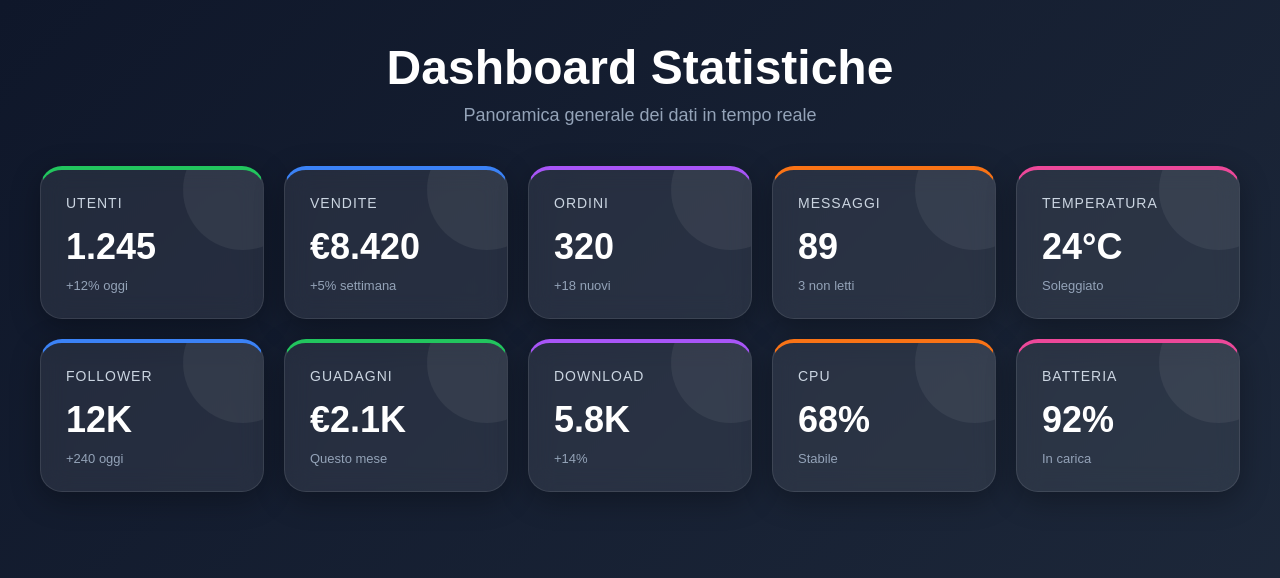
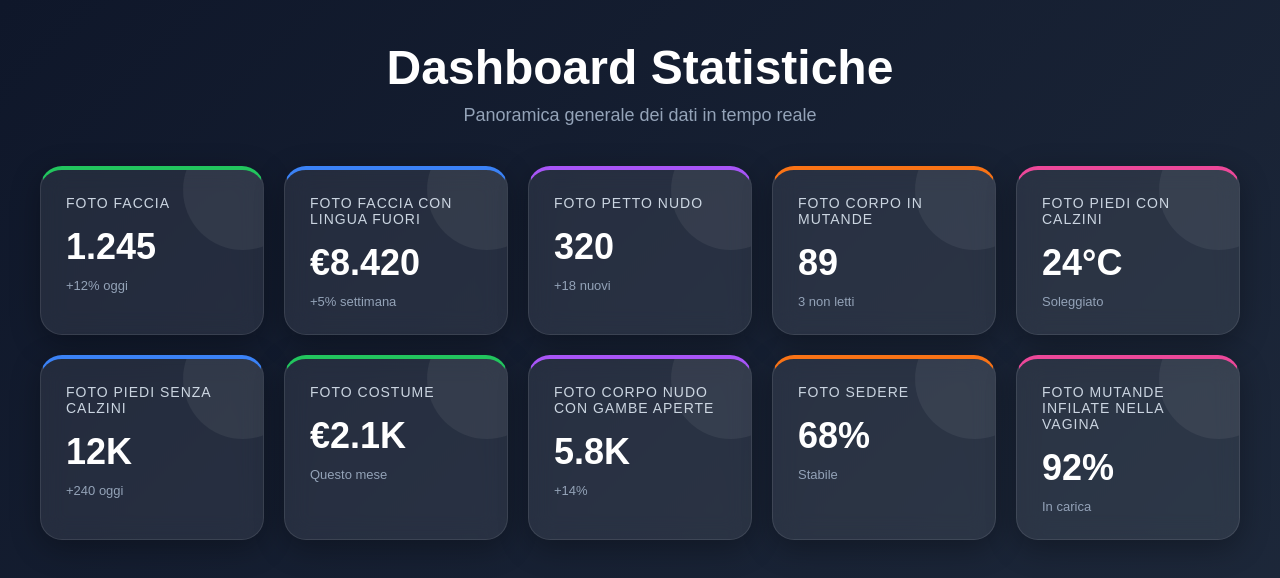
Before and after one commit to albinomassimo84-debug/da-foto-a-soldi, a plain HTML site: page index.html in a window 1280 px wide. Drawn offline with Linux system fonts and the light colour scheme.

Commit message:
Update index.html

```diff
--- a/index.html
+++ b/index.html
@@ -131,61 +131,61 @@
     <div class="container">
 
       <div class="card green">
-        <div class="title">Utenti</div>
+        <div class="title">Foto faccia</div>
         <div class="value">1.245</div>
         <div class="sub">+12% oggi</div>
       </div>
 
       <div class="card blue">
-        <div class="title">Vendite</div>
+        <div class="title">Foto faccia con lingua fuori</div>
         <div class="value">€8.420</div>
         <div class="sub">+5% settimana</div>
       </div>
 
       <div class="card purple">
-        <div class="title">Ordini</div>
+        <div class="title">Foto petto nudo</div>
         <div class="value">320</div>
         <div class="sub">+18 nuovi</div>
       </div>
 
       <div class="card orange">
-        <div class="title">Messaggi</div>
+        <div class="title">Foto corpo in mutande</div>
         <div class="value">89</div>
         <div class="sub">3 non letti</div>
       </div>
 
       <div class="card pink">
-        <div class="title">Temperatura</div>
+        <div class="title">Foto piedi con calzini</div>
         <div class="value">24°C</div>
         <div class="sub">Soleggiato</div>
       </div>
 
       <div class="card blue">
-        <div class="title">Follower</div>
+        <div class="title">Foto piedi senza calzini</div>
         <div class="value">12K</div>
         <div class="sub">+240 oggi</div>
       </div>
 
       <div class="card green">
-        <div class="title">Guadagni</div>
+        <div class="title">Foto costume</div>
         <div class="value">€2.1K</div>
         <div class="sub">Questo mese</div>
       </div>
 
       <div class="card purple">
-        <div class="title">Download</div>
+        <div class="title">Foto corpo nudo con gambe aperte</div>
         <div class="value">5.8K</div>
         <div class="sub">+14%</div>
       </div>
 
       <div class="card orange">
-        <div class="title">CPU</div>
+        <div class="title">Foto sedere</div>
         <div class="value">68%</div>
         <div class="sub">Stabile</div>
       </div>
 
       <div class="card pink">
-        <div class="title">Batteria</div>
+        <div class="title">Foto mutande infilate nella vagina</div>
         <div class="value">92%</div>
         <div class="sub">In carica</div>
       </div>
```
